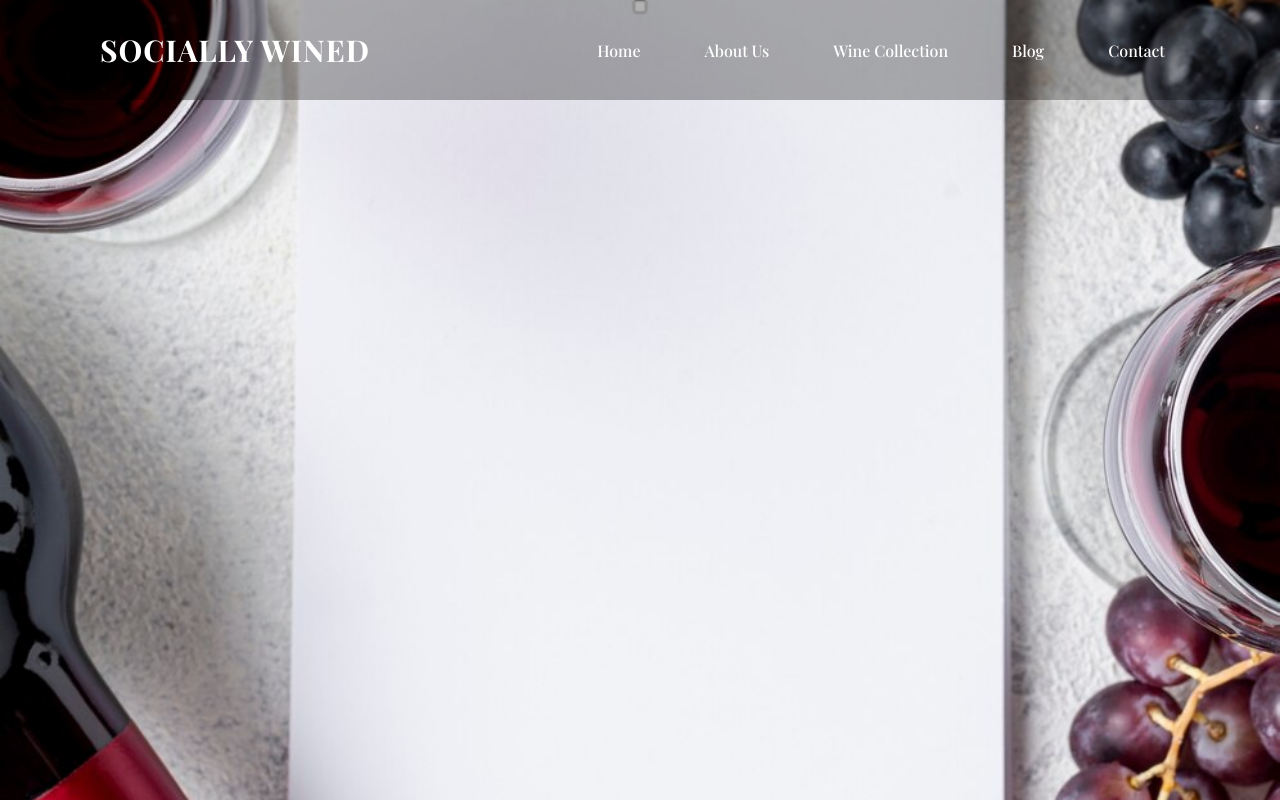
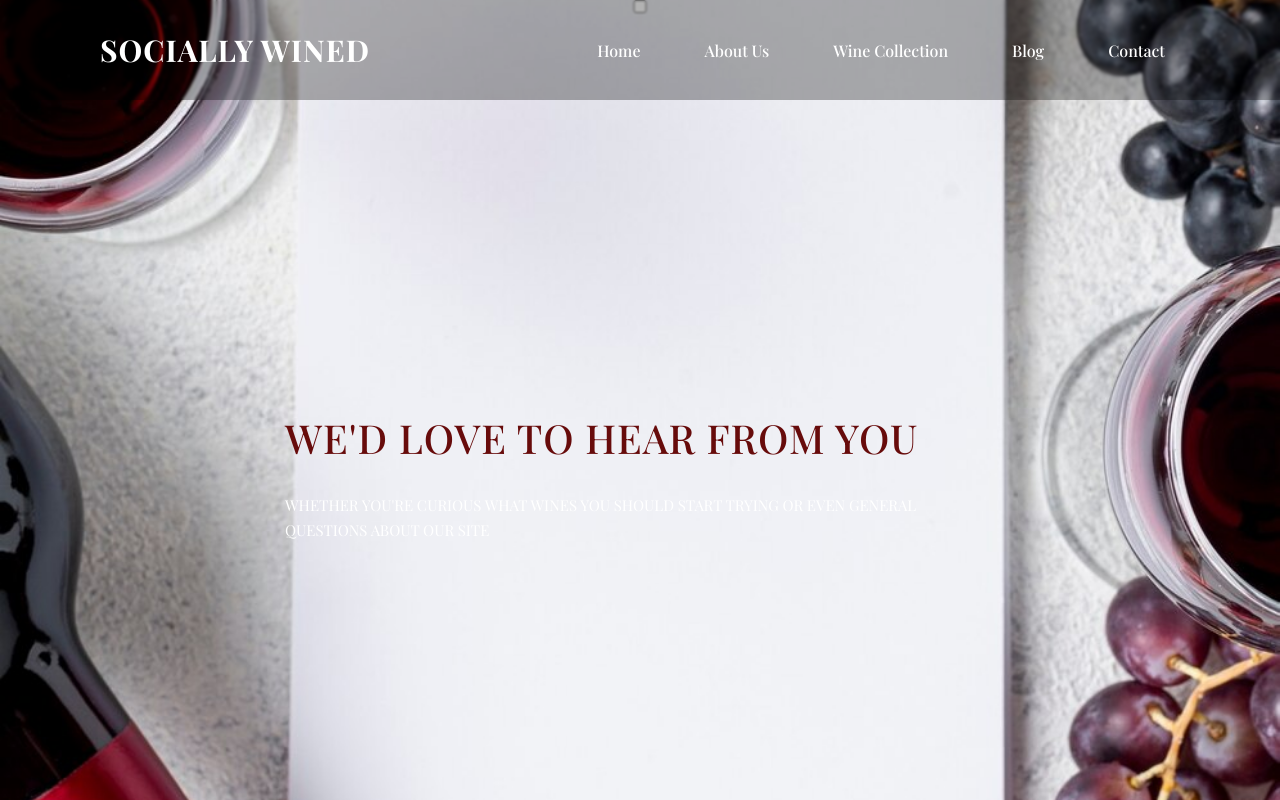
Before and after one commit to Georgealv6/Wine-Cellar, a Django app: page /conact/ in a window 1280 px wide. Run offline with Django 3.2, Linux system fonts and the light colour scheme; some web fonts are replaced.

Commit message:
contact paged updated

```diff
--- a/backend/templates/landing/contact.html
+++ b/backend/templates/landing/contact.html
@@ -1,6 +1,17 @@
 {% extends 'main.html' %} {% load static %} {% block title %}Socially
 Wined{%endblock %} {% block content %}
 
-<section class="wine-contact">{% include 'navbar.html' %}</section>
+<section class="wine-contact">
+  {% include 'navbar.html' %}
+  <div class="content">
+    <div class="info">
+      <h2>We'd love to hear from you</h2>
+      <p>
+        Whether you're curious what wines you should start trying or even
+        general questions about our site
+      </p>
+    </div>
+  </div>
+</section>
 
 {% endblock %}
```
